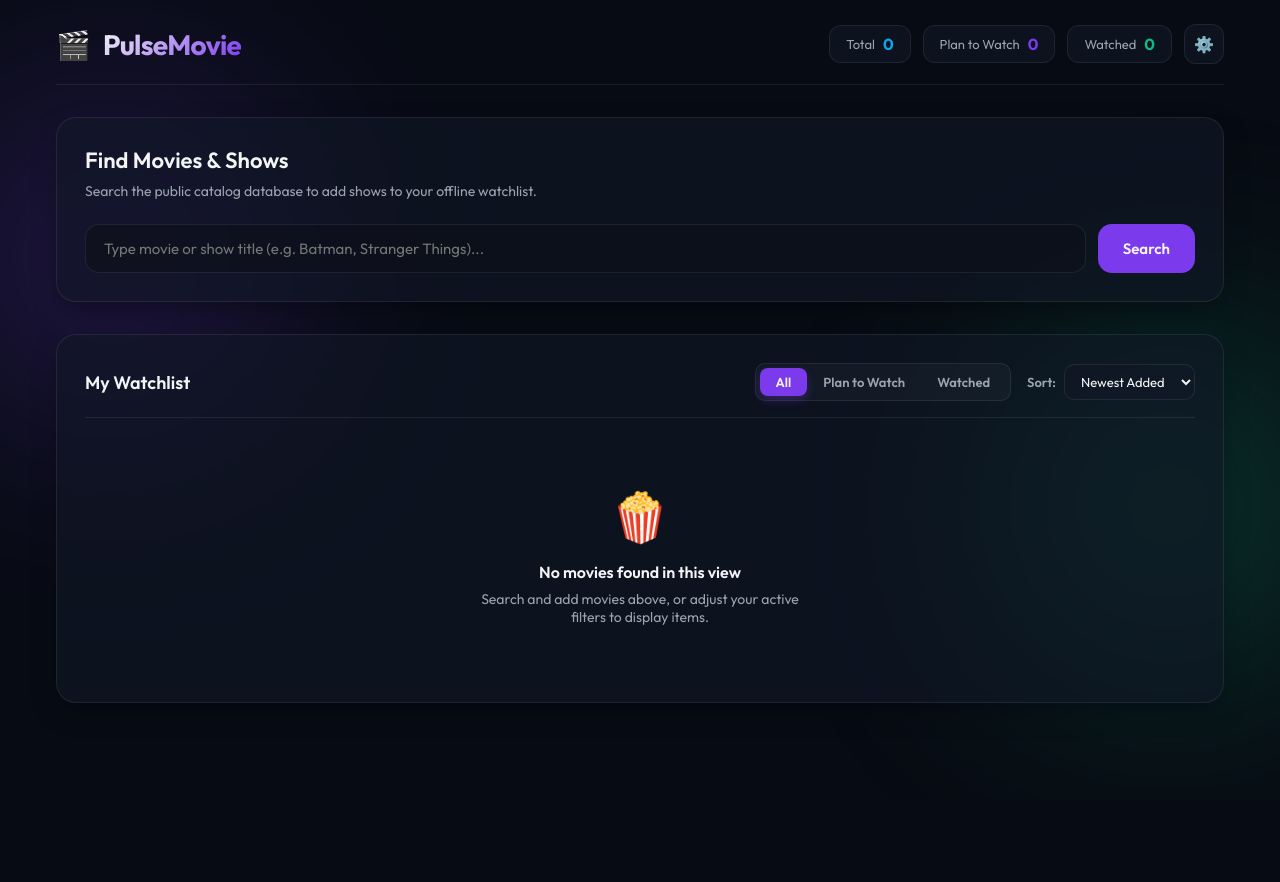
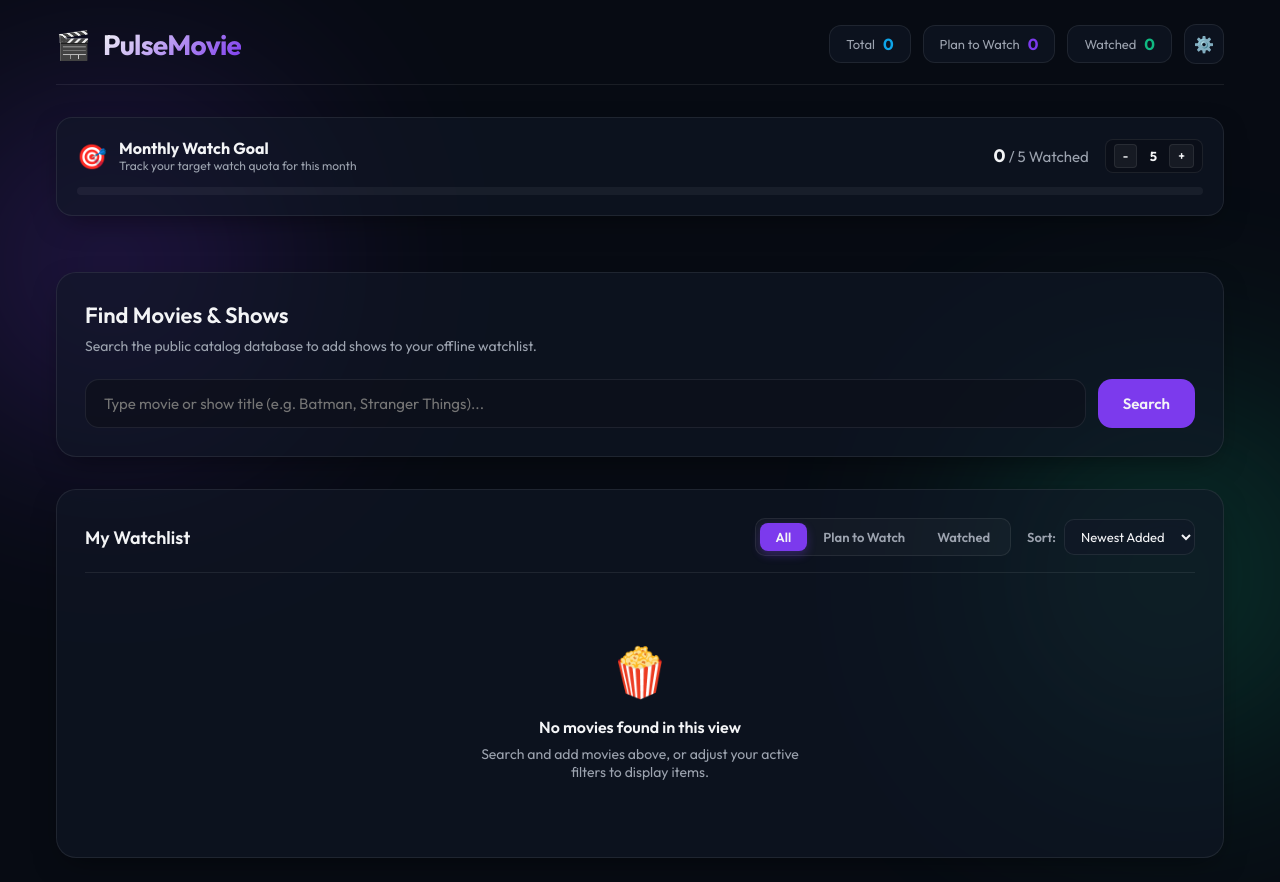
Before and after one commit to breakingthebot/movie-watchlist-vue, a Vue app: page / in a window 1280 px wide. Shown: the top 882 px of the page. Before the commit the page ends 800 px from the top, so only its background shows below. Built offline with nearby package versions, Linux system fonts and the light colour scheme.

Commit message:
Add Monthly Watch Goal Tracker banner with interactive target adjustment and celebration badges

```diff
--- a/src/App.vue
+++ b/src/App.vue
@@ -1,11 +1,19 @@
 <script setup lang="ts">
-import { ref, computed } from 'vue';
+import { ref, computed, watch } from 'vue';
 import { useWatchlist } from './composables/useWatchlist';
 import { useMovieSearch } from './composables/useMovieSearch';
 import { useWatchlistBackup } from './composables/useWatchlistBackup';
 import { getGenreStats } from './utils/stats';
 import { sortWatchlist } from './utils/sort';
 import type { SortOption } from './utils/sort';
+import { calculateMonthlyGoalProgress } from './utils/goal';
+
+const STORAGE_KEY_GOAL = 'pulse_monthly_goal';
+const monthlyGoal = ref<number>(parseInt(localStorage.getItem(STORAGE_KEY_GOAL) || '5', 10));
+
+watch(monthlyGoal, (newGoal) => {
+  localStorage.setItem(STORAGE_KEY_GOAL, String(newGoal));
+});
 
 const { watchlist, addToWatchlist, removeFromWatchlist, toggleWatched, updateNotes, updateUserRating, updateWatchedAt } = useWatchlist();
 const { searchResults, isSearching, searchError, searchMovies, clearSearch, omdbApiKey, validateOmdbKey } = useMovieSearch();
@@ -19,6 +27,17 @@ const sortBy = ref<SortOption>('date-desc');
 
 const showAnalytics = ref(true);
 const genreStatsList = computed(() => getGenreStats(watchlist.value));
+
+const goalProgress = computed(() => {
+  return calculateMonthlyGoalProgress(watchlist.value, monthlyGoal.value);
+});
+
+const adjustGoal = (delta: number) => {
+  const newGoal = monthlyGoal.value + delta;
+  if (newGoal >= 1 && newGoal <= 100) {
+    monthlyGoal.value = newGoal;
+  }
+};
 
 const selectedDetailMovie = ref<any | null>(null);
 const showDetailModal = ref(false);
@@ -203,6 +222,43 @@ const toggleNotesSection = (id: string) => {
     </header>
 
     <main class="content-wrapper">
+      <!-- Goal Tracker Banner -->
+      <div class="goal-tracker-card fade-in">
+        <div class="goal-header-row">
+          <div class="goal-title">
+            <span class="goal-icon">🎯</span>
+            <div class="goal-text">
+              <h4>Monthly Watch Goal</h4>
+              <p class="goal-subtext">Track your target watch quota for this month</p>
+            </div>
+          </div>
+
+          <div class="goal-stat-group">
+            <div class="goal-counts">
+              <strong>{{ goalProgress.completed }}</strong> / <span>{{ goalProgress.target }} Watched</span>
+            </div>
+
+            <div class="goal-controls">
+              <button @click="adjustGoal(-1)" class="btn btn-xs btn-secondary" title="Decrease target goal">-</button>
+              <span class="goal-target-val">{{ monthlyGoal }}</span>
+              <button @click="adjustGoal(1)" class="btn btn-xs btn-secondary" title="Increase target goal">+</button>
+            </div>
+          </div>
+        </div>
+
+        <div class="goal-progress-container">
+          <div
+            class="goal-progress-fill"
+            :class="{ 'goal-completed': goalProgress.isGoalReached }"
+            :style="{ width: goalProgress.percentage + '%' }"
+          ></div>
+        </div>
+
+        <div v-if="goalProgress.isGoalReached" class="goal-congrats-row fade-in">
+          🎉 Awesome job! You've achieved your monthly watch target of {{ monthlyGoal }} movies!
+        </div>
+      </div>
+
       <!-- Search Panel -->
       <section class="search-section card">
         <h2>Find Movies & Shows</h2>
@@ -1697,4 +1753,116 @@ h3 {
   gap: 8px;
   width: 100%;
 }
+
+/* Goal Tracker Banner Styles */
+.goal-tracker-card {
+  background: var(--bg-card);
+  border: 1px solid var(--border-color);
+  border-radius: 16px;
+  padding: 20px;
+  margin-bottom: 24px;
+  display: flex;
+  flex-direction: column;
+  gap: 14px;
+  box-shadow: var(--shadow-premium);
+}
+
+.goal-header-row {
+  display: flex;
+  justify-content: space-between;
+  align-items: center;
+  flex-wrap: wrap;
+  gap: 12px;
+}
+
+.goal-title {
+  display: flex;
+  align-items: center;
+  gap: 12px;
+}
+
+.goal-icon {
+  font-size: 24px;
+}
+
+.goal-text h4 {
+  font-size: 16px;
+  font-weight: 700;
+  margin: 0;
+  text-align: left;
+}
+
+.goal-subtext {
+  font-size: 12px;
+  color: var(--text-secondary);
+  margin: 0;
+  text-align: left;
+}
+
+.goal-stat-group {
+  display: flex;
+  align-items: center;
+  gap: 16px;
+}
+
+.goal-counts {
+  font-size: 15px;
+  color: var(--text-secondary);
+}
+
+.goal-counts strong {
+  font-size: 18px;
+  color: var(--text-primary);
+}
+
+.goal-controls {
+  display: flex;
+  align-items: center;
+  gap: 6px;
+  background: rgba(0, 0, 0, 0.2);
+  padding: 4px 8px;
+  border-radius: 8px;
+  border: 1px solid var(--border-color);
+}
+
+.btn-xs {
+  padding: 2px 8px !important;
+  font-size: 12px !important;
+  border-radius: 4px !important;
+  height: 24px;
+  line-height: 1;
+}
+
+.goal-target-val {
+  font-size: 13px;
+  font-weight: 700;
+  min-width: 20px;
+  text-align: center;
+}
+
+.goal-progress-container {
+  width: 100%;
+  height: 8px;
+  background: rgba(255, 255, 255, 0.05);
+  border-radius: 6px;
+  overflow: hidden;
+}
+
+.goal-progress-fill {
+  height: 100%;
+  background: linear-gradient(90deg, var(--accent-blue), var(--accent-purple));
+  border-radius: 6px;
+  transition: width 0.4s ease-out;
+}
+
+.goal-progress-fill.goal-completed {
+  background: linear-gradient(90deg, #10b981, #34d399);
+}
+
+.goal-congrats-row {
+  font-size: 12px;
+  font-weight: 600;
+  color: #34d399;
+  text-align: left;
+}
 </style>
--- /dev/null
+++ b/src/utils/goal.ts
@@ -0,0 +1,50 @@
+/*
+ * src/utils/goal.ts
+ * Pure utility function calculating monthly movie watch target goals.
+ * Created: 2026-07-23
+ */
+
+import type { Movie } from '../composables/useWatchlist';
+
+export interface GoalProgress {
+  target: number;
+  completed: number;
+  percentage: number;
+  isGoalReached: boolean;
+}
+
+/**
+ * Calculates watch goal progress metrics for a given target.
+ * @param movies List of watchlist movies.
+ * @param targetGoal Target number of movies to watch per month.
+ * @param currentYearMonth Optional YYYY-MM override string.
+ * @returns GoalProgress summary object.
+ */
+export function calculateMonthlyGoalProgress(
+  movies: Movie[],
+  targetGoal: number,
+  currentYearMonth?: string
+): GoalProgress {
+  const target = targetGoal > 0 ? Math.floor(targetGoal) : 5;
+
+  const now = new Date();
+  const year = now.getFullYear();
+  const month = String(now.getMonth() + 1).padStart(2, '0');
+  const targetMonthPrefix = currentYearMonth || `${year}-${month}`;
+
+  const completed = movies.filter((m) => {
+    if (!m.watched) return false;
+    if (!m.watchedAt) return true;
+    return m.watchedAt.startsWith(targetMonthPrefix);
+  }).length;
+
+  const percentage = Math.min(100, Math.round((completed / target) * 100));
+  const isGoalReached = completed >= target;
+
+  return {
+    target,
+    completed,
+    percentage,
+    isGoalReached
+  };
+}
```
Also changed, not shown: 2 other files (tests, documents, lock files or other folders).
